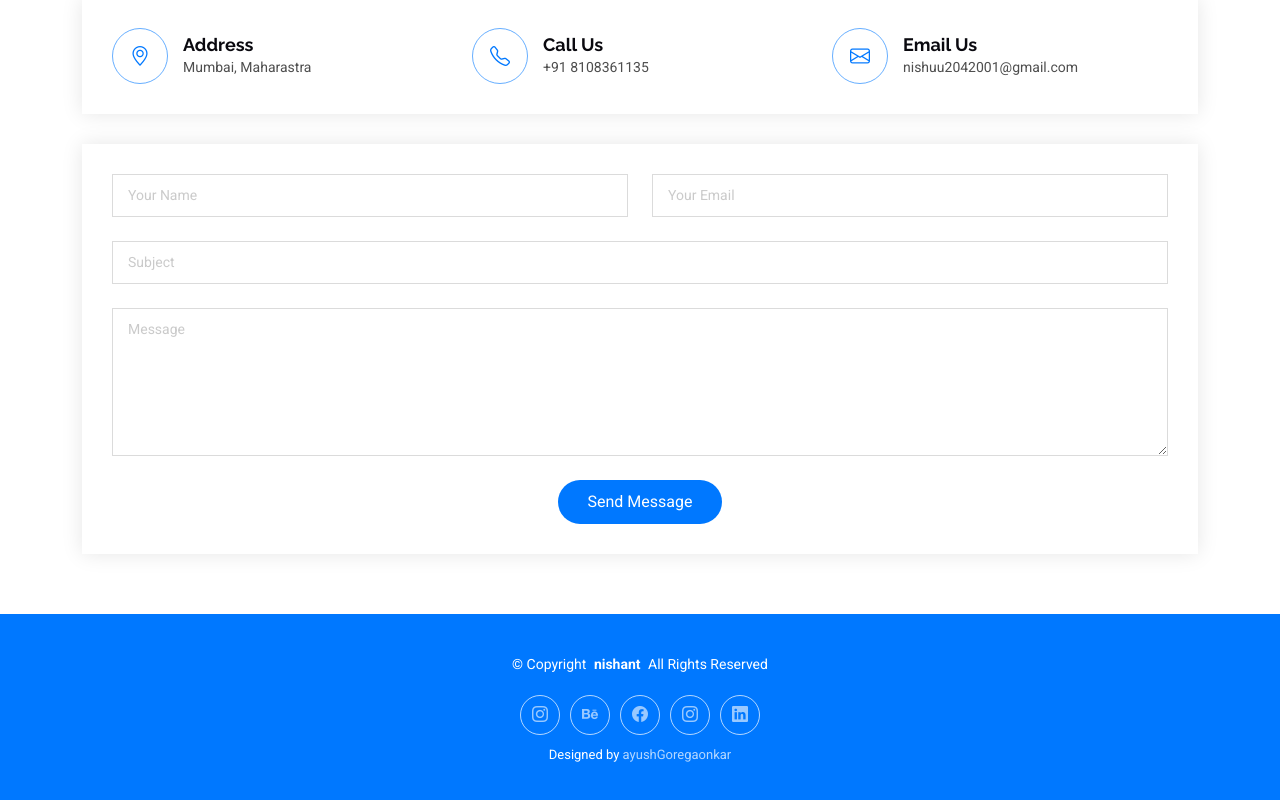
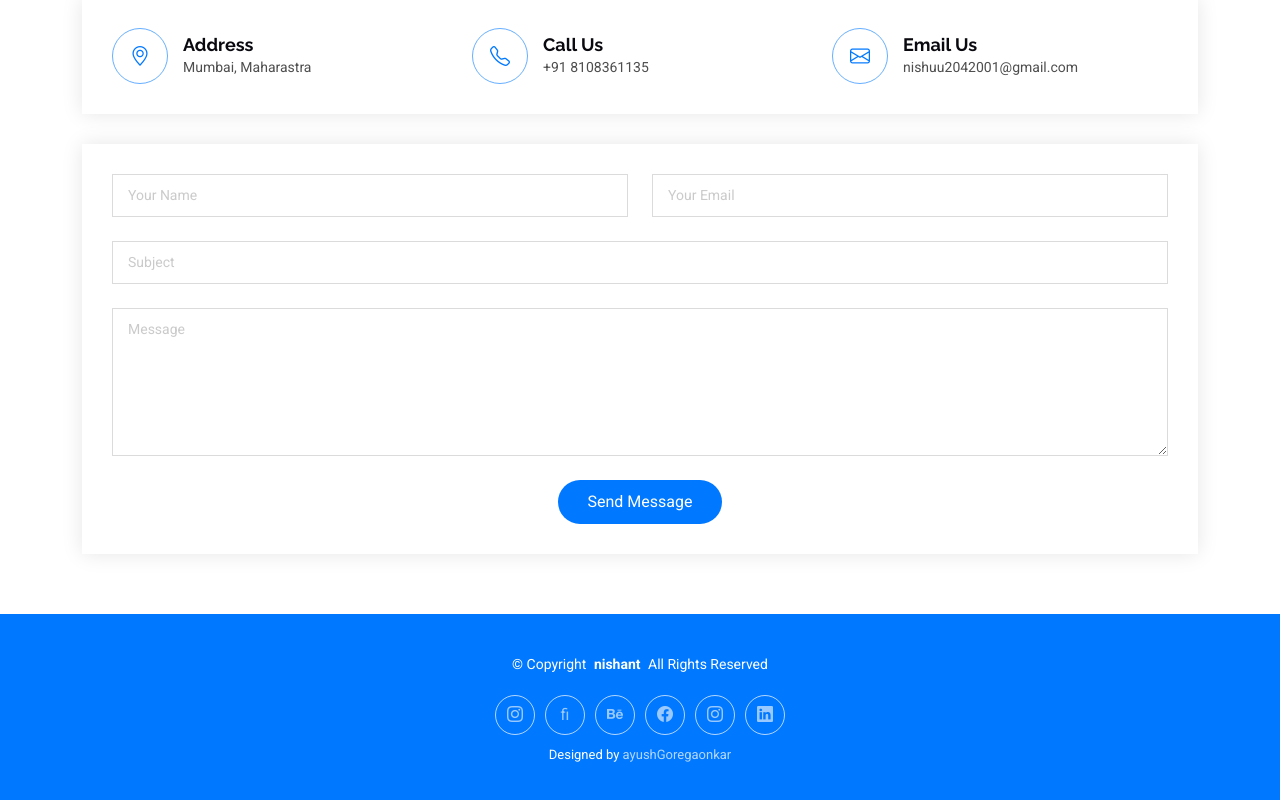
Before and after one commit to nishant-portfolio/portfolio, a plain HTML site: page index.html in a window 1280 px wide. Shown: the part 6173-6973 px from the top of the page. Drawn offline with Linux system fonts and the light colour scheme.

Commit message:
Update index.html

```diff
--- a/index.html
+++ b/index.html
@@ -553,6 +553,7 @@
       </div>
       <div class="social-links d-flex justify-content-center">
         <a href="https://www.instagram.com/_its__nishant__/"><i class="bi bi-instagram"></i></a>
+        <a href="https://www.fiverr.com/pe/kLzxKYk">fi</a>
         <a href="https://www.behance.net/nishantsonawane"><i class="bi bi-behance"></i></a>
         <a href="https://www.facebook.com/profile.php?id=100008905726760&mibextid=ZbWKwL"><i class="bi bi-facebook"></i></a>
         <a href="https://www.instagram.com/nishantedits20/"><i class="bi bi-instagram"></i></a>
```
